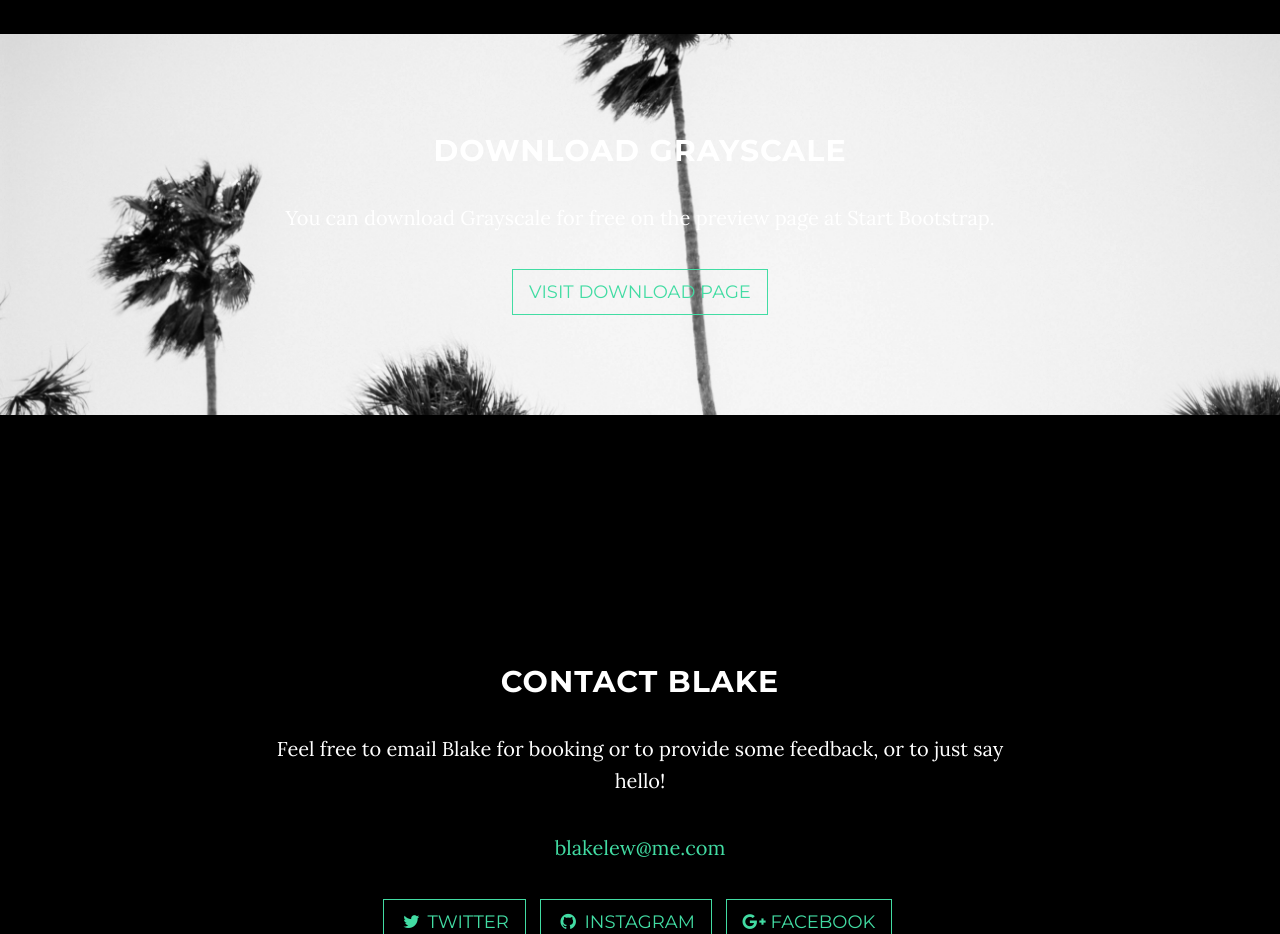
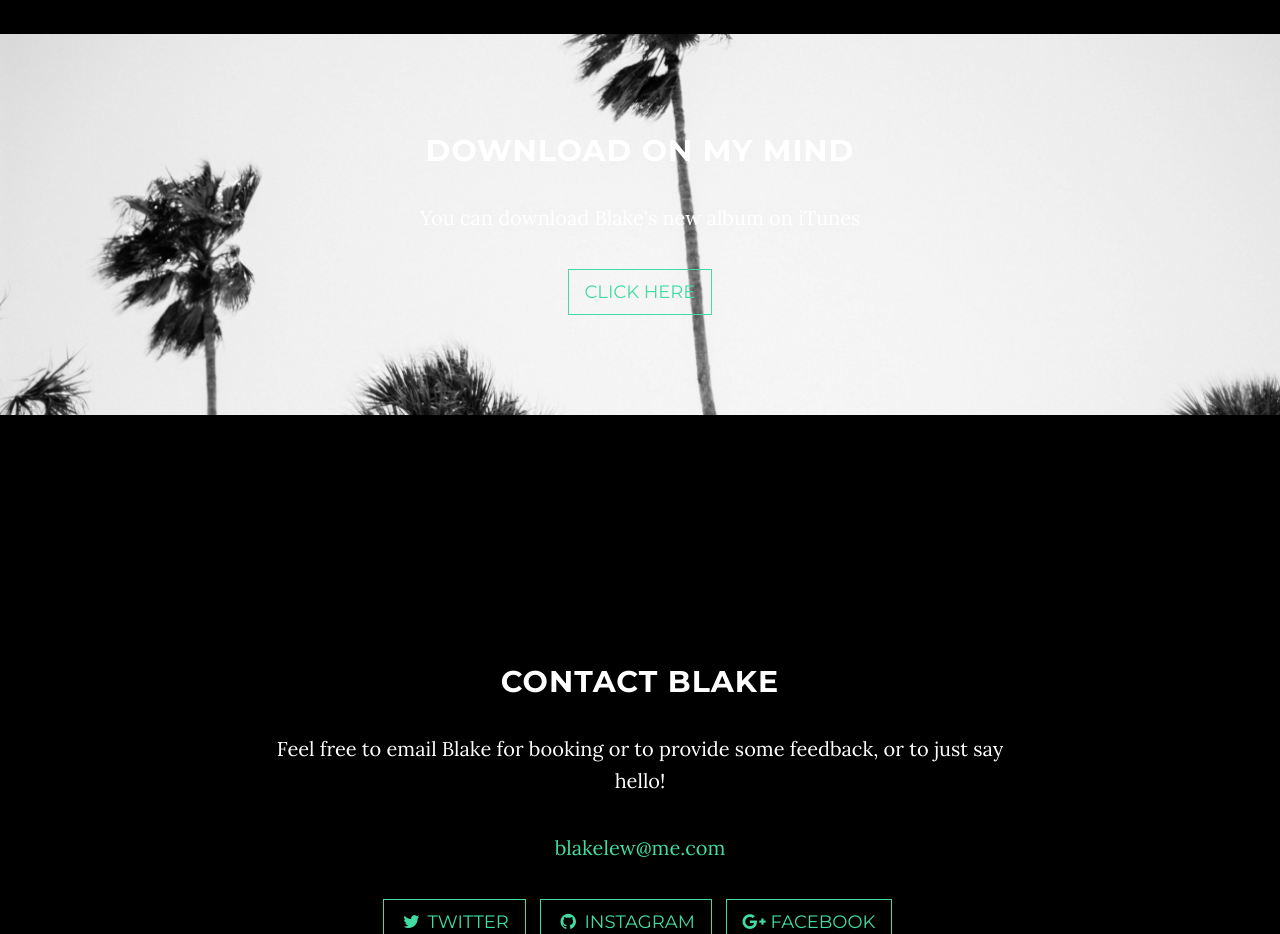
Before and after one commit to blakelewandoski/site, a website: page index.html in a window 1280 px wide. Shown: the part 1500-2434 px from the top of the page. Drawn offline with nearby package versions, Linux system fonts and the light colour scheme; some packages are replaced by stand-ins of ours.

Commit message:
new information
links

```diff
--- a/index.html
+++ b/index.html
@@ -92,7 +92,7 @@
             <div class="col-lg-8 col-lg-offset-2">
                 <h2>About Blake</h2>
                 <p>Blake is a musician based in Nashville, TN. The new album, "On My Mind", can be yours now. <a href="https://itunes.apple.com/us/album/on-my-mind/id1137468393">click here</a>. There is a wide variety of styles and sounds.</p>
-                <p>Physical cd's and vinyl are coming soon. You can stream on spotify<a href="https://itunes.apple.com/us/album/on-my-mind/id1137468393">here</a>. </p>
+                <p>Physical cd's and vinyl are coming soon. You can stream on spotify<a href="https://open.spotify.com/album/5KXJZVeYGcx1O1KB5NRHEO">here</a>. </p>
             </div>
         </div>
     </section>
@@ -102,9 +102,9 @@
         <div class="download-section">
             <div class="container">
                 <div class="col-lg-8 col-lg-offset-2">
-                    <h2>Download Grayscale</h2>
-                    <p>You can download Grayscale for free on the preview page at Start Bootstrap.</p>
-                    <a href="http://startbootstrap.com/template-overviews/grayscale/" class="btn btn-default btn-lg">Visit Download Page</a>
+                    <h2>Download On My Mind</h2>
+                    <p>You can download Blake's new album on iTunes</p>
+                    <a href="https://itunes.apple.com/us/album/on-my-mind/id1137468393" class="btn btn-default btn-lg">click here</a>
                 </div>
             </div>
         </div>
```
